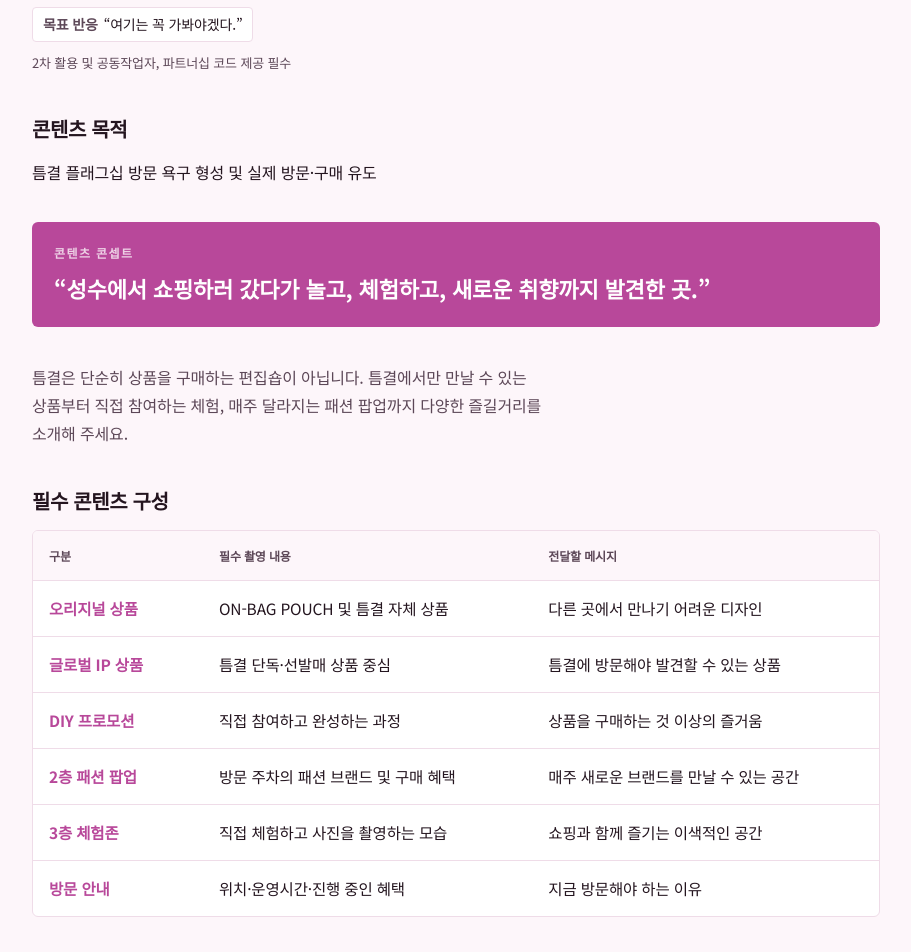
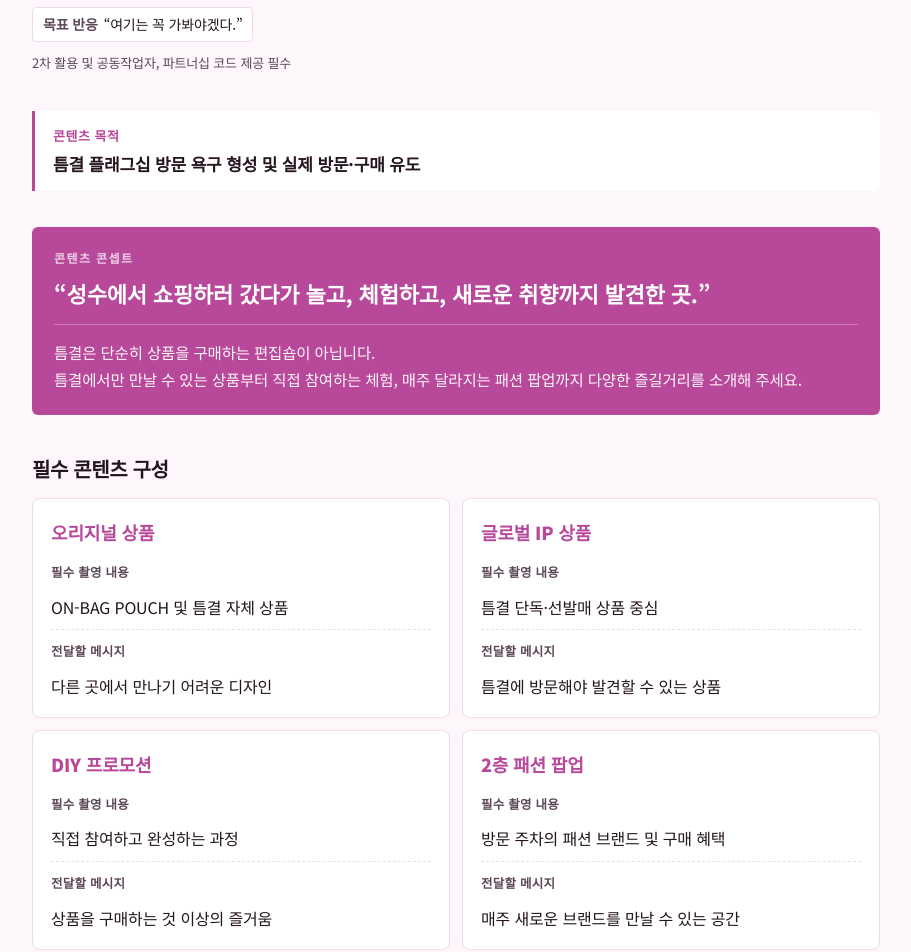
Before and after one commit to hwangyksiriai/teumgyul-fashion, a plain HTML site: page offline/index.html in a window 1280 px wide. Shown: the part 359-1311 px from the top of the page, without its empty margins (184-1095 px from the left). Drawn offline with Linux system fonts and the light colour scheme.

Commit message:
Offline guide readability: purpose callout, concept body, card layout for required content

```diff
--- a/offline/index.html
+++ b/offline/index.html
@@ -201,6 +201,20 @@ td.k{color:var(--accent)}
 .due-date{font-family:var(--f-display);font-size:clamp(26px,6vw,34px);font-weight:700;line-height:1.15;font-variant-numeric:tabular-nums}
 .due-date small{font-family:var(--f-body);font-size:16px;font-weight:700;margin-left:6px}
 
+/* ---- offline readability ---- */
+.purpose{display:grid;gap:4px;padding:14px 18px;border-left:3px solid var(--accent);background:var(--surface);border-radius:0 6px 6px 0}
+.purpose-label{font-size:13px;font-weight:700;color:var(--accent);letter-spacing:.04em}
+.purpose p{font-size:17px;font-weight:700;line-height:1.5}
+.concept-body{margin-top:14px;padding-top:14px;border-top:1px solid rgba(255,255,255,.3);font-size:15.5px;line-height:1.75;opacity:.95}
+.items{display:grid;grid-template-columns:repeat(2,minmax(0,1fr));gap:12px}
+@media (max-width:640px){.items{grid-template-columns:1fr;gap:10px}}
+.item{padding:18px;background:var(--surface);border:1px solid var(--line);border-radius:8px;display:grid;gap:12px;align-content:start}
+.item h3{margin:0;font-size:18px;font-weight:900;color:var(--accent)}
+.item dl{margin:0;display:grid;gap:10px}
+.item dt{font-size:12.5px;font-weight:700;color:var(--muted);letter-spacing:.02em}
+.item dd{margin:2px 0 0;font-size:16px;line-height:1.55}
+.item dd + dt{padding-top:10px;border-top:1px dashed var(--line)}
+
 /* ---- lock ---- */
 .lock{min-height:60vh;display:grid;place-items:center}
 .lock form{width:100%;max-width:340px;display:grid;gap:12px;padding:28px 22px;background:var(--surface);border:1px solid var(--line);border-radius:10px;text-align:center}
@@ -234,37 +248,34 @@ td.k{color:var(--accent)}
       <div class="due-item"><span class="due-label">방문 일정</span><span class="due-date">12/4 – 12/5</span></div>
       <div class="due-item"><span class="due-label">업로드 일정</span><span class="due-date">12/5 – 12/6 <small>이내 업로드</small></span></div>
     </div>
-    <div class="facts">      <span class="fact"><b>목표 반응</b>“여기는 꼭 가봐야겠다.”</span>
+    <div class="facts">
+      <span class="fact"><b>목표 반응</b>“여기는 꼭 가봐야겠다.”</span>
     </div>
     <p style="font-size:13px;color:var(--muted);margin:0">2차 활용 및 공동작업자, 파트너십 코드 제공 필수</p>
   </div>
 
-  <div>
-    <h2>콘텐츠 목적</h2>
+  <div class="purpose">
+    <span class="purpose-label">콘텐츠 목적</span>
     <p>틈결 플래그십 방문 욕구 형성 및 실제 방문·구매 유도</p>
   </div>
 
   <div class="concept">
     <div class="eyebrow">콘텐츠 콘셉트</div>
     <q>성수에서 쇼핑하러 갔다가 놀고, 체험하고, 새로운 취향까지 발견한 곳.</q>
+    <p class="concept-body">틈결은 단순히 상품을 구매하는 편집숍이 아닙니다.<br>틈결에서만 만날 수 있는 상품부터 직접 참여하는 체험, 매주 달라지는 패션 팝업까지 다양한 즐길거리를 소개해 주세요.</p>
   </div>
-  <p class="lede">틈결은 단순히 상품을 구매하는 편집숍이 아닙니다. 틈결에서만 만날 수 있는 상품부터 직접 참여하는 체험, 매주 달라지는 패션 팝업까지 다양한 즐길거리를 소개해 주세요.</p>
 
   <div>
     <h2>필수 콘텐츠 구성</h2>
-    <div class="tbl"><table class="g3">
-      <thead><tr><th>구분</th><th>필수 촬영 내용</th><th>전달할 메시지</th></tr></thead>
-      <tbody>
-        <tr><td class="k">오리지널 상품</td><td data-label="촬영">ON-BAG POUCH 및 틈결 자체 상품</td><td data-label="메시지">다른 곳에서 만나기 어려운 디자인</td></tr>
-        <tr><td class="k">글로벌 IP 상품</td><td data-label="촬영">틈결 단독·선발매 상품 중심</td><td data-label="메시지">틈결에 방문해야 발견할 수 있는 상품</td></tr>
-        <tr><td class="k">DIY 프로모션</td><td data-label="촬영">직접 참여하고 완성하는 과정</td><td data-label="메시지">상품을 구매하는 것 이상의 즐거움</td></tr>
-        <tr><td class="k">2층 패션 팝업</td><td data-label="촬영">방문 주차의 패션 브랜드 및 구매 혜택</td><td data-label="메시지">매주 새로운 브랜드를 만날 수 있는 공간</td></tr>
-        <tr><td class="k">3층 체험존</td><td data-label="촬영">직접 체험하고 사진을 촬영하는 모습</td><td data-label="메시지">쇼핑과 함께 즐기는 이색적인 공간</td></tr>
-        <tr><td class="k">방문 안내</td><td data-label="촬영">위치·운영시간·진행 중인 혜택</td><td data-label="메시지">지금 방문해야 하는 이유</td></tr>
-      </tbody>
-    </table></div>
+    <div class="items">
+      <div class="item"><h3>오리지널 상품</h3><dl><dt>필수 촬영 내용</dt><dd>ON-BAG POUCH 및 틈결 자체 상품</dd><dt>전달할 메시지</dt><dd>다른 곳에서 만나기 어려운 디자인</dd></dl></div>
+      <div class="item"><h3>글로벌 IP 상품</h3><dl><dt>필수 촬영 내용</dt><dd>틈결 단독·선발매 상품 중심</dd><dt>전달할 메시지</dt><dd>틈결에 방문해야 발견할 수 있는 상품</dd></dl></div>
+      <div class="item"><h3>DIY 프로모션</h3><dl><dt>필수 촬영 내용</dt><dd>직접 참여하고 완성하는 과정</dd><dt>전달할 메시지</dt><dd>상품을 구매하는 것 이상의 즐거움</dd></dl></div>
+      <div class="item"><h3>2층 패션 팝업</h3><dl><dt>필수 촬영 내용</dt><dd>방문 주차의 패션 브랜드 및 구매 혜택</dd><dt>전달할 메시지</dt><dd>매주 새로운 브랜드를 만날 수 있는 공간</dd></dl></div>
+      <div class="item"><h3>3층 체험존</h3><dl><dt>필수 촬영 내용</dt><dd>직접 체험하고 사진을 촬영하는 모습</dd><dt>전달할 메시지</dt><dd>쇼핑과 함께 즐기는 이색적인 공간</dd></dl></div>
+      <div class="item"><h3>방문 안내</h3><dl><dt>필수 촬영 내용</dt><dd>위치·운영시간·진행 중인 혜택</dd><dt>전달할 메시지</dt><dd>지금 방문해야 하는 이유</dd></dl></div>
+    </div>
   </div>
-
 
 
   <div>
```
